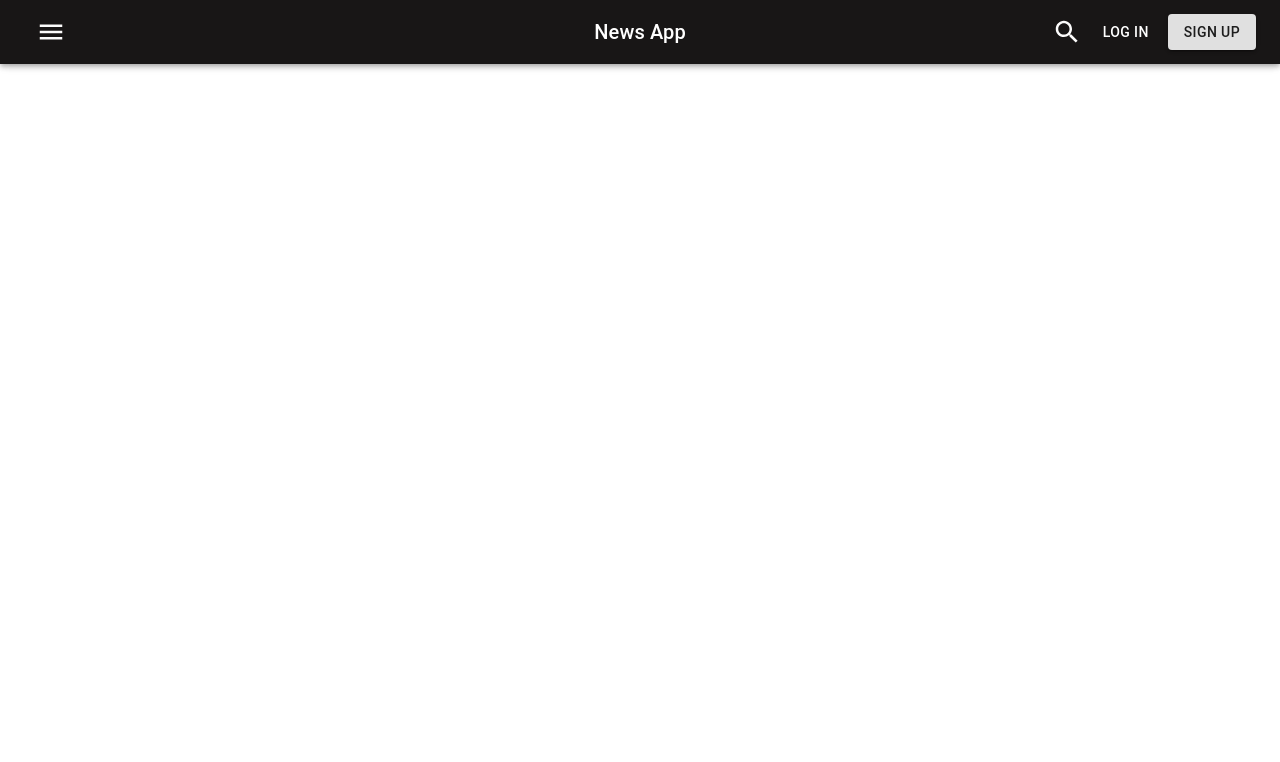
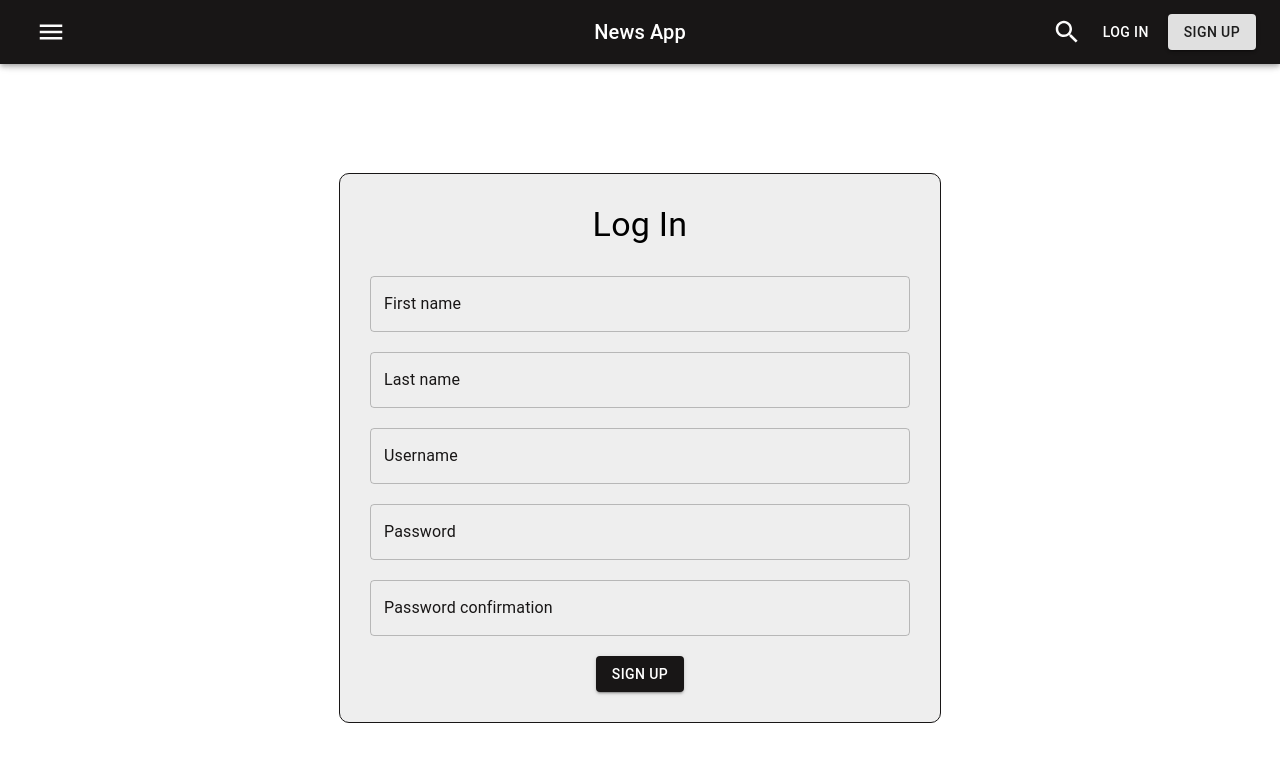
Before and after one commit to Juliusls/news-app, a React (Create React App) app in the folder client/: page /reader/signup in a window 1280 px wide. Shown: the top 762 px of the page. Built offline with nearby package versions, Linux system fonts and the light colour scheme; no server answers.

Commit message:
Creating Sign uo component and connecting it to backend. Fixing issue of page not re-loading while running static file

```diff
--- a/client/src/App.js
+++ b/client/src/App.js
@@ -9,6 +9,8 @@ import ArticlePage from './components/ArticlePage'
 import WriterPage from './components/WriterPage'
 import { BrowserRouter as Router, Switch, Route } from 'react-router-dom'
 import LoginReader from './components/LoginReader'
+import SignUpReader from './components/SignUpReader'
+import { initReaders } from './reducers/readersReducer'
 
 const App = () => {
 	const dispatch = useDispatch()
@@ -26,6 +28,13 @@ const App = () => {
 			await dispatch(initWriters())
 		}
 		getAllWriters()
+	}, [])
+
+	useEffect(() => {
+		async function getAllReaders() {
+			await dispatch(initReaders())
+		}
+		getAllReaders()
 	}, [])
 
 	return (
@@ -48,6 +57,9 @@ const App = () => {
 					<Route exact path='/reader/login'>
 						<LoginReader />
 					</Route>
+					<Route exact path='/reader/signup'>
+						<SignUpReader />
+					</Route>
 					<Route exact path='/'>
 						<ArticlesList />
 					</Route>
@@ -59,7 +71,6 @@ const App = () => {
 
 export default App
 
-// TODO Fixing issue of data not taken from redux store on refresh runinng on static file
 // TODO Check ArticlePage
 // TODO Ability to search also by text content
 // TODO All writers component
--- a/client/src/components/LoginReader.js
+++ b/client/src/components/LoginReader.js
@@ -5,8 +5,8 @@ import { useHistory } from 'react-router-dom'
 import { useDispatch } from 'react-redux'
 import Button from '@material-ui/core/Button'
 import { makeStyles, TextField, Typography } from '@material-ui/core'
-import { addReader } from '../reducers/readerReducer'
-import loginReaderService from '../services/loginReader'
+import { addReader } from '../reducers/loginReaderReducer'
+// import loginReaderService from '../services/loginReader'
 
 const useStyles = makeStyles(theme => ({
 	inputColor:{
@@ -60,8 +60,7 @@ const LoginReader = () => {
 	const handleSubmit = async (values) => {
 
 		try {
-			const reader = await loginReaderService.login(values)
-			dispatch(addReader(reader))
+			dispatch(addReader(values))
 			hisotry.push('/')
 		} catch (error) {
 			console.log(error)
--- a/client/src/components/Navbar.js
+++ b/client/src/components/Navbar.js
@@ -6,7 +6,7 @@ import AccountCircle from '@material-ui/icons/AccountCircle'
 import MenuIcon from '@material-ui/icons/Menu'
 import SearchField from './SearchField'
 import LeftSideMenu from './LeftSideMenu'
-import { removeReader } from '../reducers/readerReducer'
+import { removeReader } from '../reducers/loginReaderReducer'
 import { useCookies } from 'react-cookie'
 
 const useStyles = makeStyles(theme => ({
--- a/client/src/components/SignUpReader.js
+++ b/client/src/components/SignUpReader.js
@@ -1,70 +1,184 @@
 import React from 'react'
-import { Formik } from 'formik'
-import * as Yup from 'yup'
-import { Typography } from '@material-ui/core'
+import { useFormik } from 'formik'
+import * as yup from 'yup'
+import { useHistory } from 'react-router-dom'
+import { useDispatch } from 'react-redux'
+import Button from '@material-ui/core/Button'
+import { makeStyles, TextField, Typography } from '@material-ui/core'
+import { createReader } from '../reducers/readersReducer'
 
-const initialValues = {
-	firstName: '',
-	lastName: '',
-	userName: '',
-	password: '',
-	passwordConfirmation: ''
-}
+const useStyles = makeStyles(theme => ({
+	inputColor:{
+		color: theme.palette.text.secondary
+	},
+	loginText: {
+		textAlign: 'center',
+		marginBottom: 30
+	},
+	container: {
+		display: 'flex',
+		alignItems: 'center',
+		justifyContent: 'center',
+		height: '80vh'
+	},
+	item: {
+		maxWidth: 600,
+		borderColor: theme.palette.primary.main,
+		borderRadius: 10,
+		borderWidth: 1,
+		borderStyle: 'solid',
+		background: theme.palette.primary.lightGrey
+	},
+	form: {
+		margin: 30
+	},
+	paddings: {
+		marginBottom: 20
+	},
+	button: {
+		display: 'block',
+		marginLeft: 'auto',
+		marginRight: 'auto',
+	}
+}))
 
-const SignUpReaderSchema = Yup.object().shape({
-	firstName: Yup.string()
+const validationSchema = yup.object().shape({
+	firstName: yup.string()
 		.min(2, 'Too Short!')
 		.max(50, 'Too Long!')
 		.required('Required'),
-	lastName: Yup.string()
+	lastName: yup.string()
 		.min(2, 'Too Short!')
 		.max(50, 'Too Long!')
 		.required('Required'),
-	userName: Yup.string()
+	userName: yup.string()
 		.min(3, 'Username too Short!')
 		.max(50, 'Username too Long!')
 		.required('Required'),
-	password: Yup.string()
+	password: yup.string()
 		.min(8, 'Password too Short!')
 		.max(50, 'Password too Long!')
 		.required('Required'),
-	passwordConfirmation: Yup.string()
-		.oneOf([Yup.ref('password'), null], 'Passwords must match')
+	passwordConfirmation: yup.string()
+		.oneOf([yup.ref('password'), null], 'Passwords must match')
 })
 
-const SignUpReaderForm = ({ onSubmit }) => (
-	<form>
-		<Typography>
+const SignUpReader = () => {
+	const classes = useStyles()
+	const dispatch = useDispatch()
+	let hisotry = useHistory()
 
-		</Typography>
-		<form onSubmit={onSubmit}>
-			<input
-				type="email"
-				name="email"
+	const handleSubmit = async (values) => {
+		try {
+			dispatch(createReader(values))
+			hisotry.push('/')
+		} catch (error) {
+			console.log(error)
+		}
+	}
 
-			/>
-			<input
-				type="password"
-				name="password"
+	const formik = useFormik({
+		initialValues: {
+			firstName: '',
+			lastName: '',
+			userName: '',
+			password: '',
+			passwordConfirmation: ''
+		},
+		validationSchema: validationSchema,
+		onSubmit: (values) => { handleSubmit(values) }
+	})
 
-			/>
-			<button type="submit">
-             Submit
-			</button>
-		</form>
-
-	</form>
-)
-
-const SignUpReader = ({ onSubmit }) => {
 	return (
-		<Formik
-			initialValues={initialValues}
-			onSubmit={onSubmit}
-			validationSchema={SignUpReaderSchema}
-		>
-			{({ handleSubmit }) => <SignUpReaderForm onSubmit={handleSubmit} />}
-		</Formik>
+		<div className={classes.container}>
+			<div className={classes.item}>
+				<form onSubmit={formik.handleSubmit} className={classes.form}>
+					<Typography variant='h4' className={classes.loginText}>
+                        Log In
+					</Typography>
+					<TextField
+						className={classes.paddings}
+						fullWidth
+						id="firstName"
+						name="firstName"
+						label="First name"
+						variant="outlined"
+						InputProps={{
+							className: classes.inputColor
+						}}
+						value={formik.values.firstName}
+						onChange={formik.handleChange}
+						error={formik.touched.firstName && Boolean(formik.errors.firstName)}
+						helperText={formik.touched.firstName && formik.errors.firstName}
+					/>
+					<TextField
+						className={classes.paddings}
+						fullWidth
+						id="lastName"
+						name="lastName"
+						label="Last name"
+						variant="outlined"
+						InputProps={{
+							className: classes.inputColor
+						}}
+						value={formik.values.lastName}
+						onChange={formik.handleChange}
+						error={formik.touched.lastName && Boolean(formik.errors.lastName)}
+						helperText={formik.touched.lastName && formik.errors.lastName}
+					/>
+					<TextField
+						className={classes.paddings}
+						fullWidth
+						id="userName"
+						name="userName"
+						label="Username"
+						variant="outlined"
+						InputProps={{
+							className: classes.inputColor
+						}}
+						value={formik.values.userName}
+						onChange={formik.handleChange}
+						error={formik.touched.userName && Boolean(formik.errors.userName)}
+						helperText={formik.touched.userName && formik.errors.userName}
+					/>
+					<TextField
+						className={classes.paddings}
+						fullWidth
+						id="password"
+						name="password"
+						label="Password"
+						type="password"
+						variant="outlined"
+						InputProps={{
+							className: classes.inputColor
+						}}
+						value={formik.values.password}
+						onChange={formik.handleChange}
+						error={formik.touched.password && Boolean(formik.errors.password)}
+						helperText={formik.touched.password && formik.errors.password}
+					/>
+					<TextField
+						className={classes.paddings}
+						fullWidth
+						id="passwordConfirmation"
+						name="passwordConfirmation"
+						label="Password confirmation"
+						type="password"
+						variant="outlined"
+						InputProps={{
+							className: classes.inputColor
+						}}
+						value={formik.values.passwordConfirmation}
+						onChange={formik.handleChange}
+						error={formik.touched.passwordConfirmation && Boolean(formik.errors.passwordConfirmation)}
+						helperText={formik.touched.passwordConfirmation && formik.errors.passwordConfirmation}
+					/>
+					<Button color="primary" variant="contained" type="submit" className={classes.button}>
+                        Sign Up
+					</Button>
+				</form>
+			</div>
+		</div>
 	)
 }
 
--- a/client/src/reducers/readerReducer.js
+++ b/client/src/reducers/loginReaderReducer.js
@@ -1,4 +1,6 @@
-const readerReducer = (state = null, action) => {
+import loginReaderService from '../services/loginReader'
+
+const loginReaderReducer = (state = null, action) => {
 	switch(action.type) {
 	case 'ADD_READER':
 		return action.data
@@ -9,8 +11,9 @@ const readerReducer = (state = null, action) => {
 	}
 }
 
-export const addReader = (reader) => {
-	return dispatch => {
+export const addReader = (newReader) => {
+	return async dispatch => {
+		const reader = await loginReaderService.login(newReader)
 		dispatch ({
 			type: 'ADD_READER',
 			data: reader
@@ -27,4 +30,4 @@ export const removeReader = () => {
 	}
 }
 
-export default readerReducer
+export default loginReaderReducer
--- /dev/null
+++ b/client/src/reducers/readersReducer.js
@@ -0,0 +1,35 @@
+import readersService from '../services/readers'
+
+const readersReducer = (state = [], action) => {
+	switch(action.type) {
+	case 'INIT_READERS':
+		return action.data
+	case 'CREATE_READER':
+		return state.concat(action.data)
+	default:
+		return state
+	}
+}
+
+export const initReaders = () => {
+	return async dispatch => {
+		const readers = await readersService.getAll()
+		dispatch ({
+			type: 'INIT_READERS',
+			data: readers
+		})
+	}
+}
+
+export const createReader = (newReader) => {
+	return async dispatch => {
+		const reader = await readersService.create(newReader)
+		console.log('Reader from reducer', reader)
+		dispatch ({
+			type: 'CREATE_READER',
+			data: reader
+		})
+	}
+}
+
+export default readersReducer
--- /dev/null
+++ b/client/src/services/readers.js
@@ -0,0 +1,17 @@
+import axios from 'axios'
+const baseUrl = 'http://localhost:3001/api/readers'
+
+const getAll = async () => {
+	const response = await axios.get(baseUrl)
+	return response.data
+}
+
+const create = async (newReader) => {
+	const response = await axios.post(baseUrl, newReader)
+	return response.data
+}
+
+export default {
+	create,
+	getAll
+}
--- a/client/src/store.js
+++ b/client/src/store.js
@@ -1,7 +1,8 @@
 import { configureStore } from '@reduxjs/toolkit'
 import articlesReducer from './reducers/articlesReducer'
 import writersReducer from './reducers/writersReducer'
-import readerReducer from './reducers/readerReducer'
+import loginReaderReducer from './reducers/loginReaderReducer'
+import readersReducer from './reducers/readersReducer'
 import thunk from 'redux-thunk'
 import { combineReducers } from 'redux'
 import storage from 'redux-persist/lib/storage'
@@ -10,7 +11,8 @@ import { persistReducer } from 'redux-persist'
 const reducers = combineReducers({
 	articles: articlesReducer,
 	writers: writersReducer,
-	reader: readerReducer
+	reader: loginReaderReducer,
+	readers: readersReducer
 })
 
 const persistConfig = {
```
Also changed, not shown: 2 other files (tests, documents, lock files or other folders).
